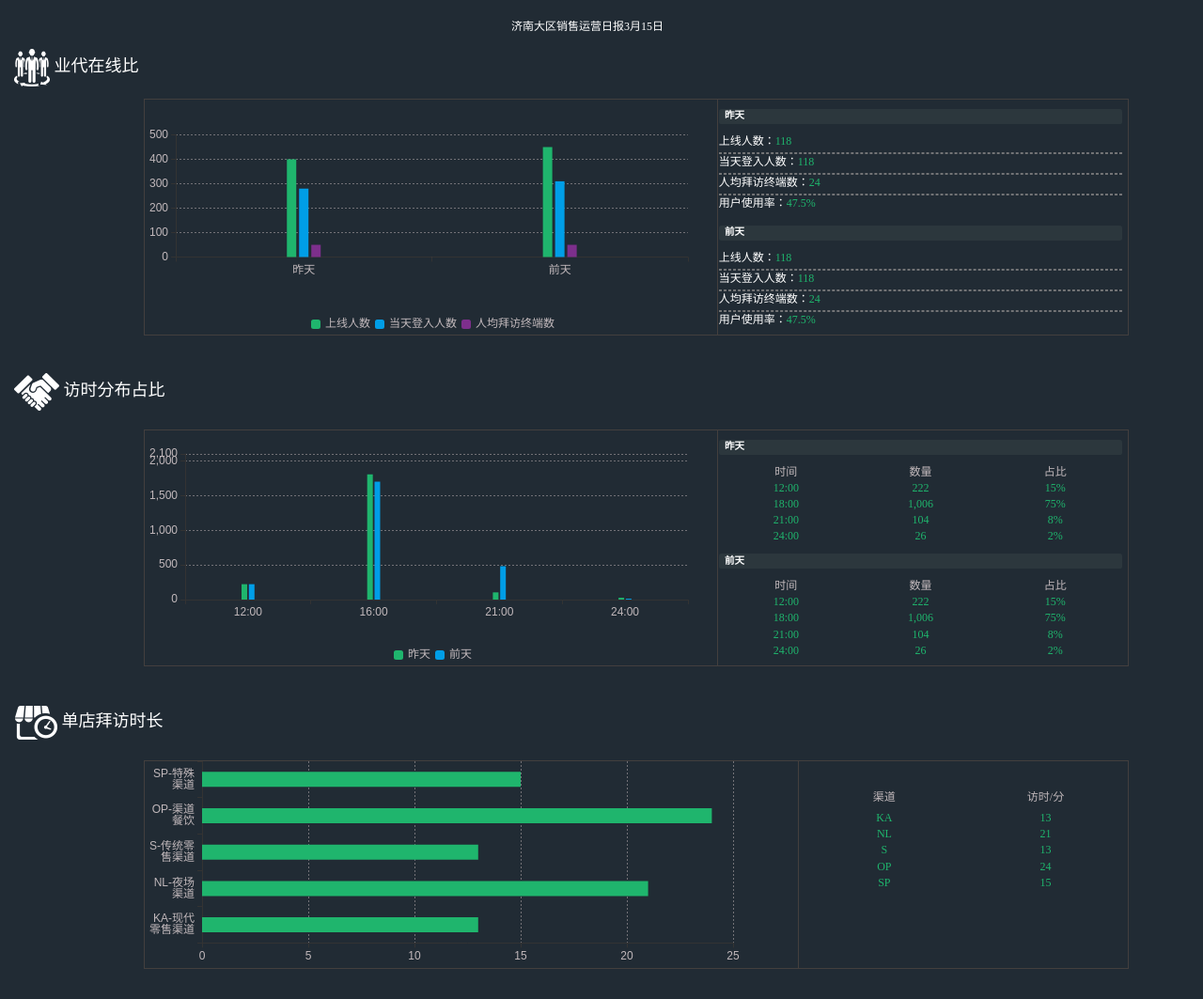
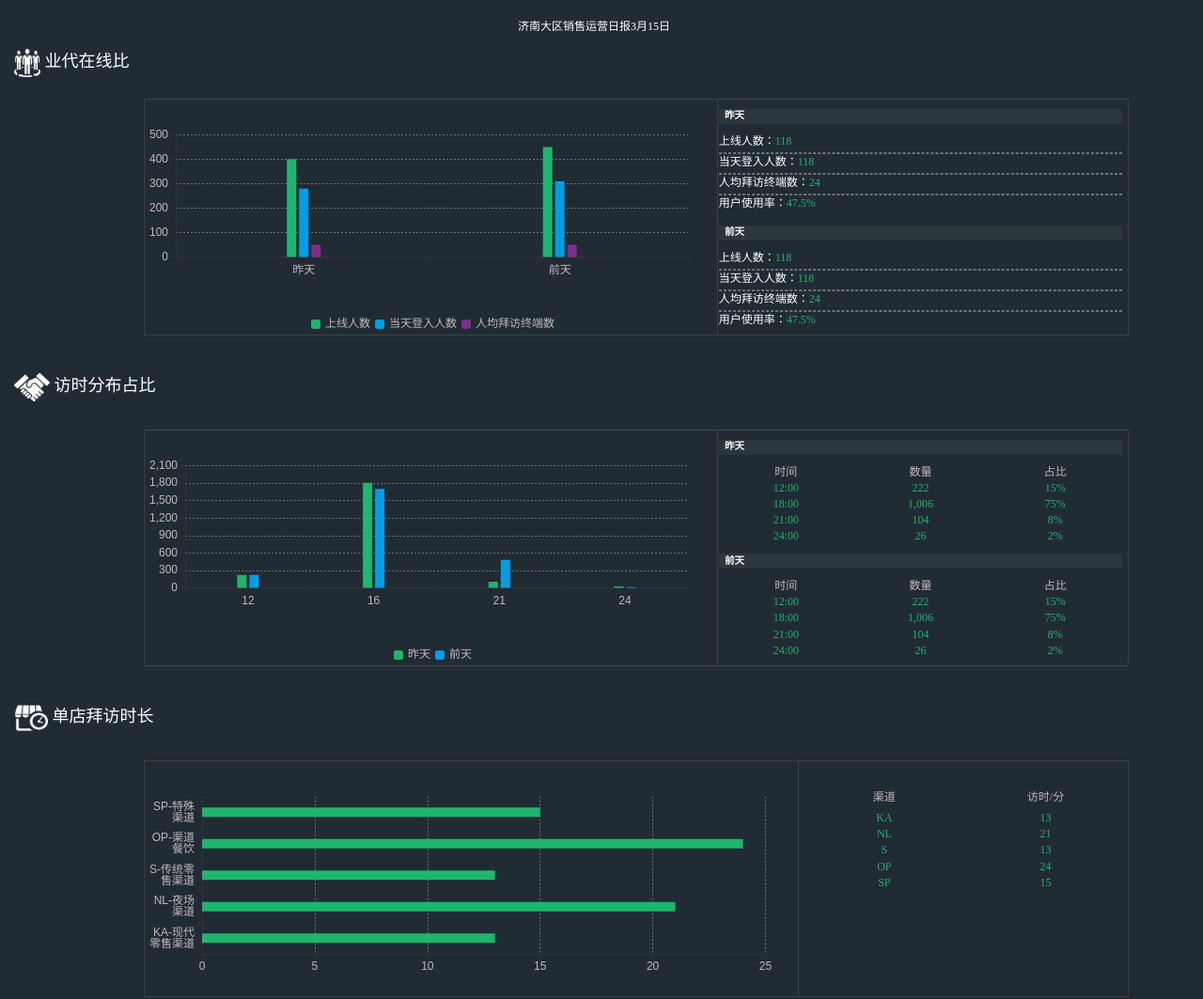
Before and after one commit to PlumpMath/miniDemo, a plain HTML site: page beer/index.html in a window 1280 px wide. Shown: the top 1063 px of the page at 94% size. Drawn offline with Linux system fonts and the light colour scheme.

Commit message:
第三版

```diff
--- a/beer/index.html
+++ b/beer/index.html
@@ -33,11 +33,8 @@
             /*padding:0;*/
             /*height: 20px;*/
         /*}*/
-        #chart1,#date1,#chart2,#date2,#chart4,#chart5,#date5,#chart8,#chart10,#date10{
+        #chart1,#date1,#chart2,#date2,#chart3,#date3,#chart4,#chart5,#date5,#chart8,#chart10,#date10{
             height: 250px;
-        }
-        #chart3,#date3{
-            height: 220px;
         }
         #date4{
             height: 150px;
@@ -180,10 +177,12 @@
             text-align: center;
             padding: 0;
             width: 21%;
-            height: 35px;
+            height: 37px;
             float: left;
             margin: 5px;
             cursor:pointer;
+            display: block;
+            padding:2px 5px;
         }
          .active{
             background-color: #20b66e;
@@ -200,6 +199,11 @@
         }
         .chart9{
             height: 200px;
+        }
+        .beerTypeBtn p{
+            width: 100%;
+            height: 100%;
+            vertical-align: middle;
         }
     </style>
 </head>
@@ -207,14 +211,14 @@
     <!--header-->
     <header class="col-xs-2"></header>
     <!--<header class="date col-xs-2">前一天</header>-->
-    <header class="col-xs-8" style="padding:0;">济南大区销售运营日报<span class="month"></span>月<span class="day"></span>日</header>
+    <header class="col-xs-8" style="padding:0;padding-left:14px;  ">济南大区销售运营日报<span class="month"></span>月<span class="day"></span>日</header>
     <!--<header class="date col-xs-2">后一天</header>-->
     <header class="col-xs-2"></header>
     <!--body-->
     <!--section one-->
     <section class="row">
         <h4 class="col-xs-12" style="margin-left:30px;margin-top: 15px;">
-            <img src="images/1.png" alt="业代在线比" width=38 height=40>
+            <img src="images/1.png" alt="业代在线比" width=28 height=30>
             业代在线比
         </h4>
         <div class="container" style="margin-top: 105px;">
@@ -321,7 +325,7 @@
     <!--section two-->
     <section class="row" style="margin-top: 30px;">
         <h4 class="col-xs-12" style="margin-left:30px;">
-            <img src="images/2.png" alt="访时分布占比" width=48 height=40 >
+            <img src="images/2.png" alt="访时分布占比" width=38 height=30 >
             访时分布占比
         </h4>
         <div class="container">
@@ -447,7 +451,7 @@
     <!--section three-->
     <section class="row" style="margin-top: 30px;">
         <h4 class="col-xs-12" style="margin-left:30px;">
-            <img src="images/3.png" alt="单店拜访时长" width=46 height=40 >
+            <img src="images/3.png" alt="单店拜访时长" width=36 height=30 >
             单店拜访时长
         </h4>
         <div class="container">
@@ -544,7 +548,7 @@
     <!--section four-->
     <section class="row" style="margin-top: 30px;">
         <h4 class="col-xs-12" style="margin-left:30px;">
-            <img src="images/4.png" alt="终端拜访频率" width=60 height=40 >
+            <img src="images/4.png" alt="终端拜访频率" width=50 height=30 >
             终端拜访频率
         </h4>
         <div class="container">
@@ -670,7 +674,7 @@
     <!--section five-->
     <section class="row">
         <h4 class="col-xs-12" style="margin-left:30px;margin-top: 25px;">
-            <img src="images/5.png" alt="竞品终端铺货率" width=46 height=40>
+            <img src="images/5.png" alt="竞品终端铺货率" width=36 height=30>
             竞品终端铺货率
         </h4>
         <div class="container" style="margin-top:80px;padding:0">
@@ -763,7 +767,7 @@
     <!--section six-->
     <section class="row">
         <h4 class="col-xs-12" style="margin-left:30px;margin-top: 25px;">
-            <img src="images/6.png" alt="协议店执行到位率" width=48 height=40>
+            <img src="images/6.png" alt="协议店执行到位率" width=38 height=30>
             协议店执行到位率
         </h4>
         <div class="container" style="margin-top: 80px;padding:0">
@@ -860,7 +864,7 @@
     <!--section seven-->
     <section class="row">
         <h4 class="col-xs-12" style="margin-left:30px;margin-top: 25px;">
-            <img src="images/7.png" alt="关键产品铺货率" width=59 height=40>
+            <img src="images/7.png" alt="关键产品铺货率" width=49 height=30>
             关键产品铺货率
         </h4>
         <div class="container" style="margin-top: 80px;padding:0">
@@ -978,7 +982,7 @@
     <!--section eight-->
     <section class="row" style="margin-top: 30px;">
         <h4 class="col-xs-12" style="margin-left:30px;">
-            <img src="images/8.png" alt="促销活动/重点事项统计" width=45 height=40 >
+            <img src="images/8.png" alt="促销活动/重点事项统计" width=35 height=30 >
             促销活动/重点事项统计
         </h4>
         <div class="container">
@@ -1097,23 +1101,23 @@
     <!--section nine-->
     <section class="row" style="margin-top: 30px;">
         <h4 class="col-xs-12" style="margin-left:30px;">
-            <img src="images/9.png" alt="价格执行到位率" width=43 height=40 >
+            <img src="images/9.png" alt="价格执行到位率" width=33 height=30 >
             价格执行到位率
         </h4>
         <div class="beerTypeBtn container" style="border:1px solid transparent;padding: 0">
             <ul class="col-xs-12" style="padding:0">
-                <li class="active">奥古特大瓶</li>
-                <li class="">纯生大瓶</li>
-                <li class="">1903大瓶</li>
-                <li class="">经典大瓶</li>
-                <li class="">奥古特500听</li>
-                <li class="">纯生500听</li>
-                <li class="">1903 500听</li>
-                <li class="">经典500听</li>
-                <li class="">奥古特330听</li>
-                <li class="">纯生330听</li>
-                <li class="">1903 330听</li>
-                <li class="">经典330听</li>
+                <li class="active"><p>奥古特 大瓶</p></li>
+                <li><p>纯 生 大 瓶</p></li>
+                <li><p>1903&nbsp; 大 瓶</p></li>
+                <li><p>经 典 大 瓶</p></li>
+                <li><p>奥古特500听</p></li>
+                <li><p>纯 生 500听</p></li>
+                <li><p>1903&nbsp; 500听</p></li>
+                <li><p>经 典 500听</p></li>
+                <li><p>奥古特330听</p></li>
+                <li><p>纯 生 330听</p></li>
+                <li><p>1903 330 听</p></li>
+                <li><p>经 典 330听</p></li>
             </ul>
         </div>
         <div class="container" style="margin-top: 20px;">
@@ -1171,11 +1175,11 @@
     <!--section ten-->
     <section class="row">
         <h4 class="col-xs-12" style="margin-left:30px;margin-top: 25px;">
-            <img src="images/10.png" alt="终端库存" width=44 height=40>
+            <img src="images/10.png" alt="终端库存" width=34 height=30>
             终端库存
         </h4>
         <div class="container" style="position: relative">
-            <!--chart1-->
+            <!--chart10-->
             <div class="col-xs-8" id="chart10"></div>
             <div class="col-xs-4" id="date10" style="padding:0;position: absolute;right:1%">
                 <h5 class="label col-xs-12">当月库存</h5>
@@ -1371,14 +1375,14 @@
             grid: {
                 left: '0%',
                 right: '5%',
-                bottom: '20%',
-                top:'10%',
+                bottom: '25%',
+                top:'15%',
                 containLabel: true
             },
             xAxis : [
                 {
                     type : 'category',
-                    data : ['12:00','16:00',"21:00","24:00"],
+                    data : ['12','16',"21","24"],
                     axisLabel: {
                         show: true,
                         textStyle: {
@@ -1390,7 +1394,6 @@
             yAxis : [
                 {
                     type : 'value',
-                    interval: 500,
                     axisLabel: {
                         show: true,
                         textStyle: {
@@ -1412,7 +1415,7 @@
                     name:'昨天',
                     type:'bar',
                     data:[222, 1806,104,26],
-                    barWidth:6,
+                    barWidth:10,
                     itemStyle:{
                         normal:{
                             color:"#1fb56d"
@@ -1423,7 +1426,7 @@
                     name:'前天',
                     type:'bar',
                     data:[222, 1700,481,13],
-                    barWidth:6,
+                    barWidth:10,
                     itemStyle:{
                         normal:{
                             color:"#009EE7"
@@ -1440,9 +1443,9 @@
             },
             grid: {
                 left: '0%',
-                right: '10%',
-                bottom: '3%',
-                top:"0%",
+                right: '5%',
+                bottom: '10%',
+                top:"15%",
                 containLabel: true
             },
             xAxis: {
@@ -1502,7 +1505,7 @@
                 {
                     name: '访问',
                     type: 'bar',
-                    barWidth:16,
+                    barWidth:10,
                     itemStyle:{
                         normal:{
                             color:"#1fb56d"
@@ -1532,10 +1535,10 @@
                 itemHeight:10
             },
             grid: {
-                left: '1%',
-                right: '1%',
-                bottom: '30%',
-                top:'5%',
+                left: '5%',
+                right: '5%',
+                bottom: '25%',
+                top:'15%',
                 containLabel: true
             },
             xAxis : [
@@ -1573,7 +1576,7 @@
                 {
                     name:'周期1～6',
                     type:'bar',
-                    barWidth:8,
+                    barWidth:10,
                     data:[2.5, 3.5, 4.5],
                     itemStyle:{
                         normal:{
@@ -1584,7 +1587,7 @@
                 {
                     name:'周期7～14',
                     type:'bar',
-                    barWidth:8,
+                    barWidth:10,
                     data:[1, 1.2, 1.3],
                     itemStyle:{
                         normal:{
@@ -1596,7 +1599,7 @@
                 {
                     name:'周期15～30',
                     type:'bar',
-                    barWidth : 8,
+                    barWidth : 10,
                     stack: '搜索引擎',
                     data:[1.8, 2.3, 3],
                     itemStyle:{
@@ -1608,7 +1611,7 @@
                 {
                     name:'周期>30',
                     type:'bar',
-                    barWidth : 8,
+                    barWidth : 10,
                     data:[2, 2.5, 3.5],
                     itemStyle:{
                         normal:{
@@ -1619,7 +1622,7 @@
                 {
                     name:'周期无拜访',
                     type:'bar',
-                    barWidth : 8,
+                    barWidth : 10,
                     data:[3.5, 4.1, 4.6],
                     itemStyle:{
                         normal:{
@@ -1634,10 +1637,10 @@
                 trigger: 'axis'
             },
             grid: {
-                left: '1%',
-                right: '1%',
-                bottom: '30%',
-                top:'12%',
+                left: '0%',
+                right: '0%',
+                bottom: '25%',
+                top:'15%',
                 containLabel: true
             },
             legend: {
@@ -1745,10 +1748,10 @@
                 trigger: 'axis'
             },
             grid: {
-                left: '1%',
-                right: '1%',
-                bottom: '40%',
-                top:'12%',
+                left: '0%',
+                right: '0%',
+                bottom: '30%',
+                top:'20%',
                 containLabel: true
             },
             legend: {
@@ -1813,7 +1816,7 @@
                     name:'终端总数',
                     type:'bar',
                     data:[31000, 35000],
-                    barWidth:7,
+                    barWidth:8,
                     itemStyle:{
                         normal:{
                             color:"#1fb56d"
@@ -1824,7 +1827,7 @@
                     name:'协议店终端总数',
                     type:'bar',
                     data:[18000, 19000],
-                    barWidth:7,
+                    barWidth:8,
                     itemStyle:{
                         normal:{
                             color:"#009EE7"
@@ -1835,7 +1838,7 @@
                     name:'执行到位终端总数',
                     type:'bar',
                     data:[8000, 9000],
-                    barWidth:7,
+                    barWidth:8,
                     itemStyle:{
                         normal:{
                             color:"#7f308c"
@@ -1862,10 +1865,10 @@
                 trigger: 'axis'
             },
             grid: {
-                left: '1%',
+                left: '0%',
                 right: '5%',
-                bottom: '25%',
-                top:'5%',
+                bottom: '20%',
+                top:'15%',
                 containLabel: true
             },
             legend: {
@@ -1939,7 +1942,7 @@
                 {
                     name: '本月铺货终端数',
                     type: 'bar',
-                    barWidth:8,
+                    barWidth:10,
                     itemStyle:{
                         normal:{
                             color:"#1fb56d"
@@ -1949,7 +1952,7 @@
                 },{
                     name: '上月铺货终端数',
                     type: 'bar',
-                    barWidth:8,
+                    barWidth:10,
                     itemStyle:{
                         normal:{
                             color:"#019fe8"
@@ -1978,10 +1981,10 @@
                 itemHeight:10
             },
             grid: {
-                left: '1%',
-                right: '1%',
-                bottom: '20%',
-                top:'10%',
+                left: '0%',
+                right: '0%',
+                bottom: '25%',
+                top:'15%',
                 containLabel: true
             },
             xAxis : [
@@ -2352,8 +2355,8 @@
             grid: {
                 left: '0%',
                 right: '10%',
-                bottom: '20%',
-                top:"0%",
+                bottom: '15%',
+                top:'10%',
                 containLabel: true
             },
             legend: {
@@ -2424,7 +2427,7 @@
                 {
                     name: '当月库存',
                     type: 'bar',
-                    barWidth:8,
+                    barWidth:9,
                     itemStyle:{
                         normal:{
                             color:"#1fb56d"
@@ -2435,7 +2438,7 @@
                 {
                     name: '上月库存',
                     type: 'bar',
-                    barWidth:8,
+                    barWidth:9,
                     itemStyle:{
                         normal:{
                             color:"#019fe8"
```
